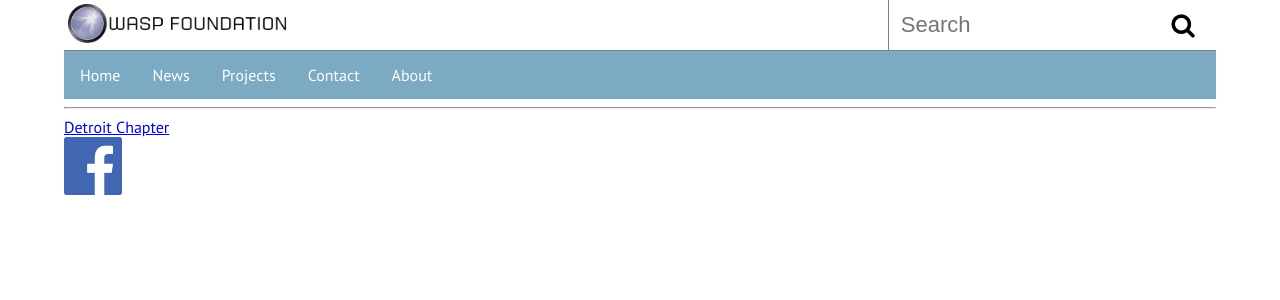
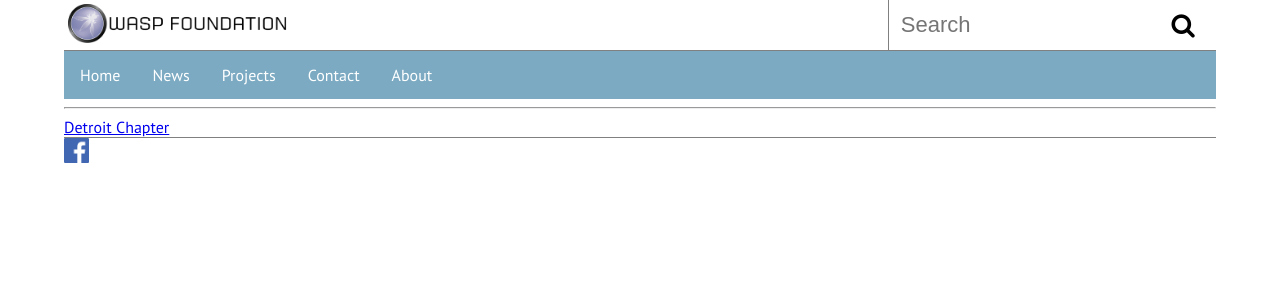
Before and after one commit to TangSooDo/Projector, a Jekyll site: the page built from docs/projects.html, in a window 1280 px wide. Shown: the top 300 px of the page. Built offline with Jekyll 4.4.1, drawn with Linux system fonts in a browser that asks for light colours.

Commit message:
smalla under da rule

```diff
--- a/docs/css/main.css
+++ b/docs/css/main.css
@@ -236,6 +236,11 @@ img.logo {
 
 .footer {
     display: block;
+    border-top: 1px solid gray;
+}
+
+.footer img{
+    max-width:25px;
 }
 
 .hero-title {
```
